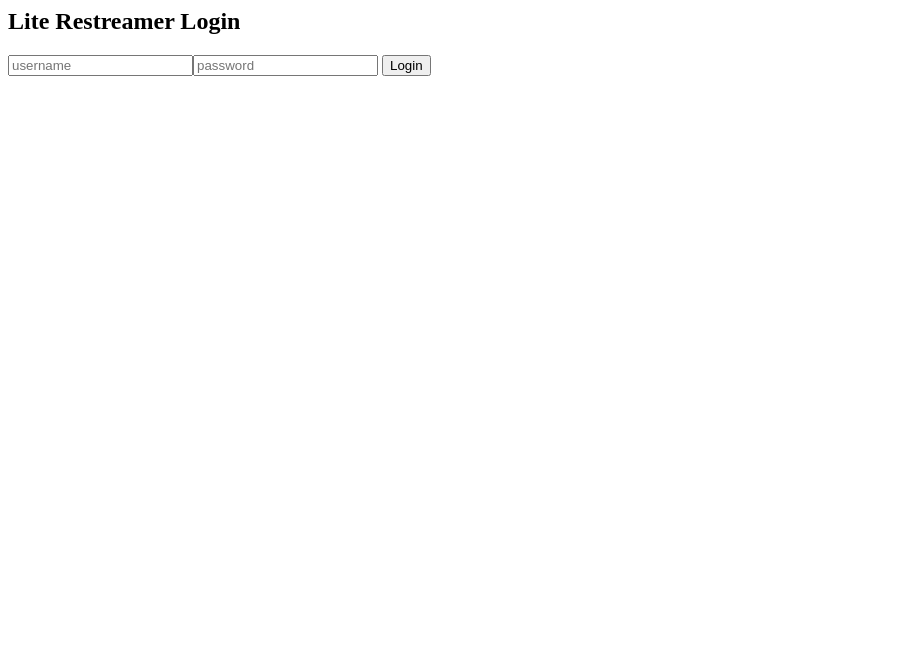
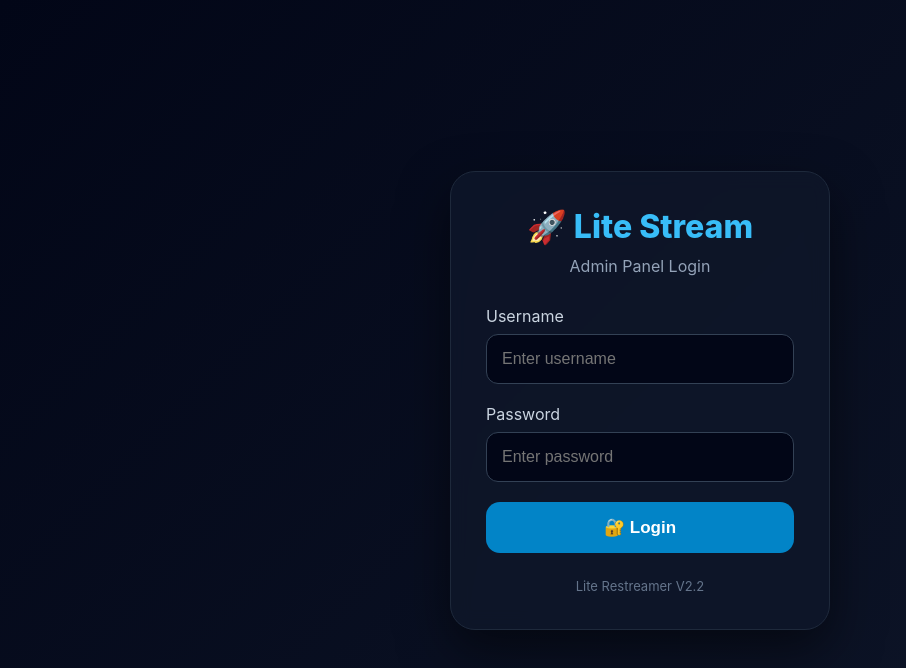
Before and after one commit to onfarooq0008-eng/Restreamer-lite-V2, a website: page public/login.html in a window 1280 px wide. Shown: the whole page, without its empty margins (0-906 px from the left). Drawn offline with Linux system fonts and the light colour scheme.

Commit message:
Update login.html

```diff
--- a/public/login.html
+++ b/public/login.html
@@ -1,6 +1,367 @@
-<h2>Lite Restreamer Login</h2>
-<input id='u' placeholder='username'><input id='p' placeholder='password' type='password'>
-<button onclick='l()'>Login</button>
+<!DOCTYPE html>
+<html>
+
+<head>
+
+<title>
+Lite Restreamer Login
+</title>
+
+
+<meta name="viewport" content="width=device-width, initial-scale=1">
+
+
+<style>
+
+*{
+box-sizing:border-box;
+}
+
+
+body{
+
+margin:0;
+
+height:100vh;
+
+display:flex;
+
+justify-content:center;
+
+align-items:center;
+
+font-family:Inter,Arial,sans-serif;
+
+background:
+linear-gradient(
+135deg,
+#020617,
+#0f172a
+);
+
+color:white;
+
+}
+
+
+
+.login-box{
+
+width:380px;
+
+padding:35px;
+
+background:
+rgba(15,23,42,.85);
+
+border:1px solid #1e293b;
+
+border-radius:25px;
+
+box-shadow:
+0 20px 50px rgba(0,0,0,.5);
+
+backdrop-filter:blur(10px);
+
+}
+
+
+
+.logo{
+
+text-align:center;
+
+font-size:32px;
+
+font-weight:800;
+
+color:#38bdf8;
+
+margin-bottom:10px;
+
+}
+
+
+
+.subtitle{
+
+text-align:center;
+
+color:#94a3b8;
+
+margin-bottom:30px;
+
+}
+
+
+
+label{
+
+display:block;
+
+margin-bottom:8px;
+
+color:#cbd5e1;
+
+}
+
+
+
+input{
+
+width:100%;
+
+padding:15px;
+
+margin-bottom:20px;
+
+background:#020617;
+
+border:1px solid #334155;
+
+border-radius:12px;
+
+color:white;
+
+font-size:16px;
+
+}
+
+
+
+input:focus{
+
+outline:none;
+
+border-color:#38bdf8;
+
+}
+
+
+
+
+button{
+
+width:100%;
+
+padding:15px;
+
+border:0;
+
+border-radius:14px;
+
+background:#0284c7;
+
+color:white;
+
+font-size:17px;
+
+font-weight:bold;
+
+cursor:pointer;
+
+transition:.3s;
+
+}
+
+
+
+button:hover{
+
+background:#0369a1;
+
+transform:translateY(-2px);
+
+}
+
+
+
+.error{
+
+text-align:center;
+
+color:#f87171;
+
+margin-top:15px;
+
+display:none;
+
+}
+
+
+
+.footer{
+
+text-align:center;
+
+margin-top:25px;
+
+color:#64748b;
+
+font-size:13px;
+
+}
+
+
+</style>
+
+
+</head>
+
+
+
+<body>
+
+
+
+<div class="login-box">
+
+
+<div class="logo">
+
+🚀 Lite Stream
+
+</div>
+
+
+
+<div class="subtitle">
+
+Admin Panel Login
+
+</div>
+
+
+
+<label>
+Username
+</label>
+
+
+<input
+id="u"
+placeholder="Enter username"
+autocomplete="username"
+>
+
+
+
+<label>
+Password
+</label>
+
+
+<input
+id="p"
+type="password"
+placeholder="Enter password"
+autocomplete="current-password"
+>
+
+
+
+<button onclick="l()">
+
+🔐 Login
+
+</button>
+
+
+
+<div class="error" id="error">
+
+Invalid username or password
+
+</div>
+
+
+
+<div class="footer">
+
+Lite Restreamer V2.2
+
+</div>
+
+
+
+</div>
+
+
+
+
+
 <script>
-async function l(){let r=await fetch('/api/login',{method:'POST',headers:{'Content-Type':'application/json'},body:JSON.stringify({username:u.value,password:p.value})});let d=await r.json();if(d.success)location='/dashboard.html';}
+
+
+async function l(){
+
+
+let button=
+document.querySelector("button");
+
+
+button.innerHTML="Logging in...";
+
+
+
+let r=
+await fetch(
+"/api/login",
+{
+
+method:"POST",
+
+headers:
+{
+"Content-Type":"application/json"
+},
+
+
+body:
+JSON.stringify({
+
+username:
+document.getElementById("u").value,
+
+
+password:
+document.getElementById("p").value
+
+})
+
+});
+
+
+let d=
+await r.json();
+
+
+
+if(d.success){
+
+location="/dashboard.html";
+
+}
+
+else{
+
+
+document.getElementById("error").style.display="block";
+
+
+button.innerHTML="🔐 Login";
+
+
+}
+
+
+}
+
+
 </script>
+
+
+
+</body>
+
+</html>
```
